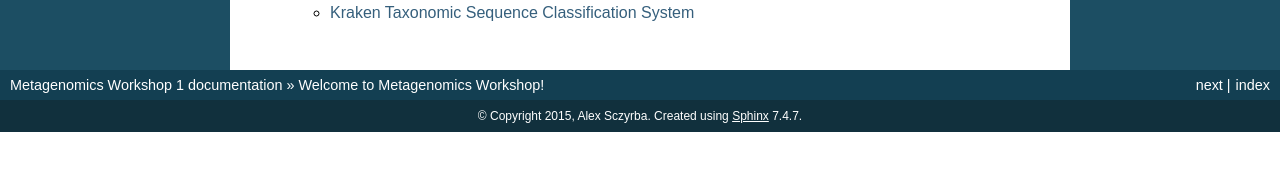
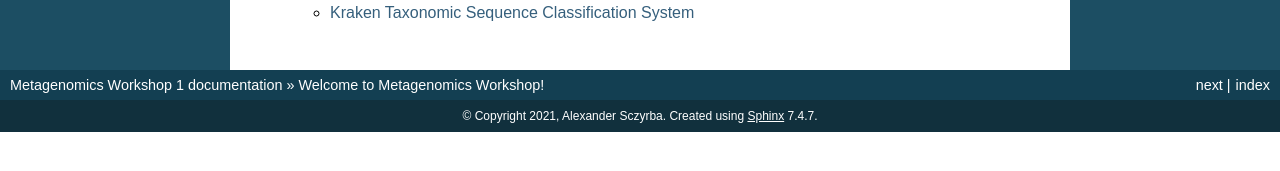
Before and after one commit to metagenomics/metagenomics-workshop, a Sphinx documentation site: the page built from docs/index.rst, in a window 1280 px wide. Shown: the part 500-671 px from the top of the page. Built offline with Sphinx 7.4.7, drawn with Linux system fonts in a browser that asks for light colours.

Commit message:
Update conf.py

```diff
--- a/docs/conf.py
+++ b/docs/conf.py
@@ -45,14 +45,14 @@ master_doc = 'index'
 
 # General information about the project.
 project = 'Metagenomics Workshop'
-copyright = '2015, Alex Sczyrba'
+copyright = '2021, Alexander Sczyrba'
 
 # The version info for the project you're documenting, acts as replacement for
 # |version| and |release|, also used in various other places throughout the
 # built documents.
 #
 # The short X.Y version.
-version = '1'
+version = '1.1'
 # The full version, including alpha/beta/rc tags.
 release = '1'
 
```
